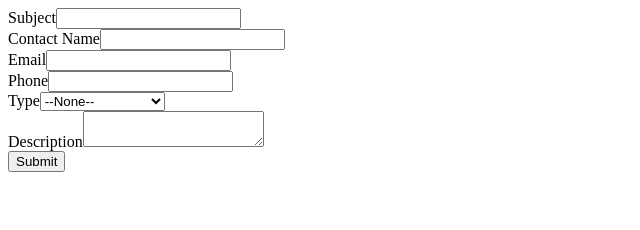
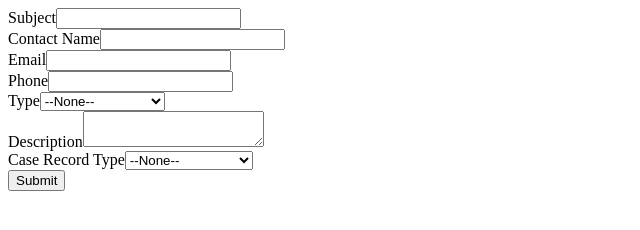
Before and after one commit to VeltigConsulting/XChairSupport, a plain HTML site: page index.html in a window 1280 px wide. Shown: the whole page, without its empty margins (0-640 px from the left). Drawn offline with Linux system fonts and the light colour scheme.

Commit message:
Update index.html

```diff
--- a/index.html
+++ b/index.html
@@ -43,6 +43,14 @@
 
 <label for="description">Description</label><textarea name="description"></textarea><br>
 
+  <label for="recordType">Case Record Type</label><select  id="recordType" name="recordType"><option value="">--None--</option><option value="0125A000001Nap6">Customer Service</option>
+<option value="0127i000001kKZp">Healthyback</option>
+<option value="0125A000001Nap7">Internal Case</option>
+<option value="0127i000001kKZk">Mavix</option>
+<option value="0127i000001kKZa">XCHAIR B2B</option>
+<option value="0127i000001kKZf">XCHAIR DTC</option>
+</select><br>
+
 <input type="submit" name="submit">
 
 </form>
```
